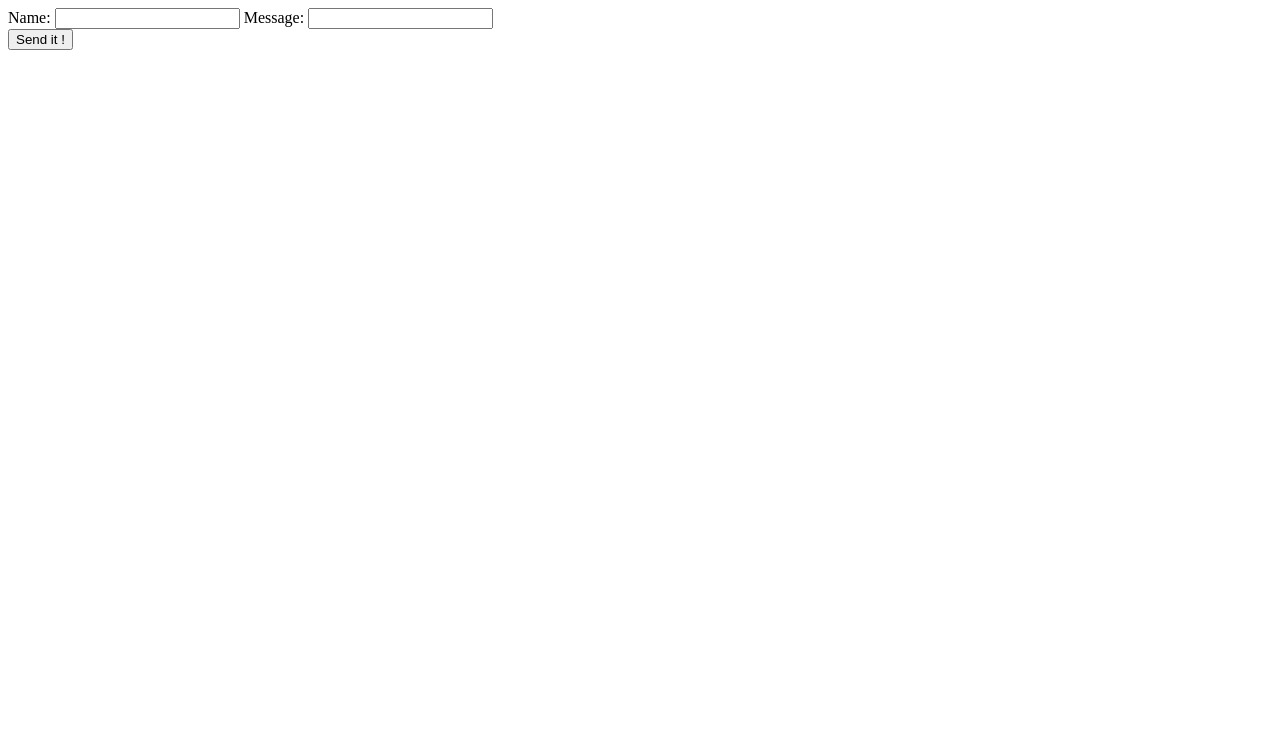
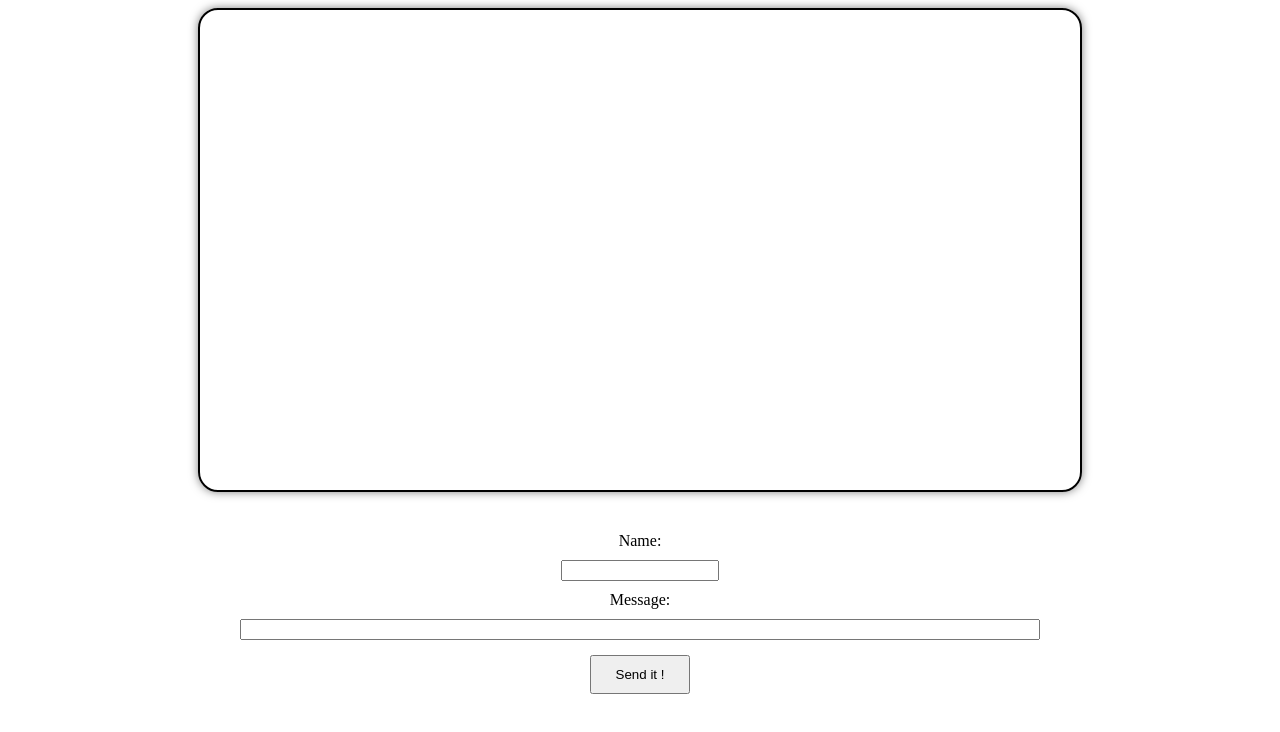
Before and after one commit to bany8/async-webbsocket-simple-chat, a plain HTML site: page index.html in a window 1280 px wide. Drawn offline with Linux system fonts and the light colour scheme.

Commit message:
frontend done

```diff
--- a/index.html
+++ b/index.html
@@ -5,17 +5,17 @@
     <link rel="stylesheet" href="style.css">
   </head>
   <body>
-    <div class="">
-      <div class="" id="chat">
+    <div class="container">
+      <div class="chat" id="chat">
       </div>
-      <div class="">
+      <div class="underchat">
         <form>
-          <label>Name: </label>
-          <input class="" id="name">
-          <label>Message: </label>
-          <input class="" id="message"/>
+          <label class="label">Name: </label>
+          <input class="name" id="name">
+          <label class="label2">Message: </label>
+          <input type="text" class="message2" id="message"/>
         </form>
-        <button class="" id="button">Send it !</button>
+        <button class="button" id="button">Send it !</button>
       </div>
 
     </div>
--- a/main.js
+++ b/main.js
@@ -1,3 +1,12 @@
+function scrollDown(){
+scrollButton.addEventListener("click", () => {
+const scrollButton = document.getElementById("button");
+const scrollContainer = document.getElementById("chat");
+scrollContainer.scrollTop = scrollContainer.scrollHeight - scrollContainer.clientHeight;
+});
+
+}
+
 function sendMessage(websocket) {
   const button = document.getElementById("button");
   button.addEventListener("click", () => {
@@ -26,6 +35,8 @@ function receiveMessage(websocket) {
 
     pElement.insertBefore(spanElement, pElement.firstChild);
     chatElement.append(pElement);
+
+    scrollDown();
   });
 }
 
--- a/style.css
+++ b/style.css
@@ -1,3 +1,45 @@
 span {
-    color: red;
+    font-weight: bold;
 }
+p {
+    padding-left: 40px;
+}
+
+.container {
+    display: flex;
+    flex-direction: column;
+    align-items: center;
+}
+.chat{
+    box-shadow: 0 0 10px rgba(0, 0, 0, 0.5);
+    height: 400px;
+    width: 800px;
+    border: 2px solid black;
+    border-radius: 20px;
+    margin-bottom: 30px;
+    overflow-y: auto;
+    padding: 40px;
+}
+.underchat{
+    display: flex;
+    flex-direction: column;
+}
+form {
+    display: flex;
+    flex-direction: column;
+    width: 800px;
+}
+label {
+    align-self: center;
+    padding: 10px;
+}
+.button {
+    width: 100px;
+    align-self: center;
+    padding: 10px;
+    margin: 15px;
+}
+.name {
+    width: 150px;
+    align-self: center;
+}
```
